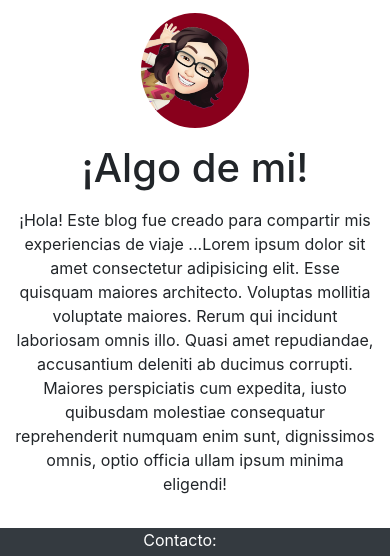
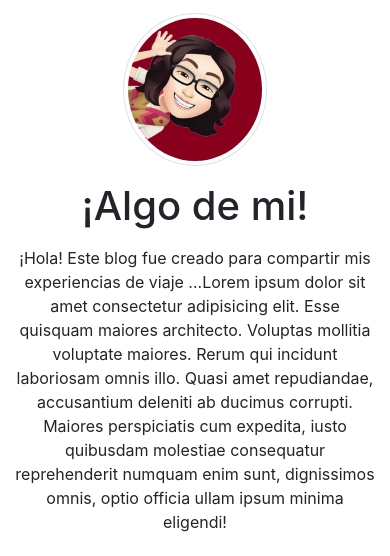
Before and after one commit to rdts95/Proyecto_Toapanta, a website: page index.html in a window 390 px wide. Shown: the part 214-770 px from the top of the page. Drawn offline with nearby package versions, Linux system fonts and the light colour scheme.

Commit message:
Modifiqué la imagen del avatar con media querie

```diff
--- a/css/estilos.css
+++ b/css/estilos.css
@@ -1,3 +1,9 @@
+* {
+  margin: 0;
+  padding: 0;
+  box-sizing: border-box;
+}
+
 /* Estilos de la BARRA DE NAVEGACIÓN */
 #logo {
   height: 3.5rem;
@@ -20,7 +26,7 @@
 
 /* Estilos sección HOME */
 .avatar {
-  width: 30%;
+  width: 40%;
 
 }
 
@@ -58,3 +64,11 @@
 }
 
 /* Estilos sección RUSIA */
+
+
+/* Media queries */
+@media (min-width: 768px) {
+  .avatar {
+         width: 30%;
+  }
+}
--- a/index.html
+++ b/index.html
@@ -91,7 +91,7 @@
     <main>
         <section class="container bg-gradient-primary pt-3 pb-3 text-center">
             <article>
-                <img src="img/avatar.jpg" alt="avatar" class="rounded-circle avatar">
+                <img src="img/avatar.jpg" alt="avatar" class="rounded-circle img-thumbnail avatar">
                 <h1 class="container-center pt-3">¡Algo de mi!</h1>
                 <p class="pt-2">¡Hola! Este blog fue creado para compartir mis experiencias de viaje ...Lorem ipsum dolor sit amet consectetur adipisicing elit. Esse quisquam maiores architecto. Voluptas mollitia voluptate maiores. Rerum qui incidunt laboriosam omnis illo. Quasi amet repudiandae, accusantium deleniti ab ducimus corrupti. Maiores perspiciatis cum expedita, iusto quibusdam molestiae consequatur reprehenderit numquam enim sunt, dignissimos omnis, optio officia ullam ipsum minima eligendi!</p>
             </article>
```
